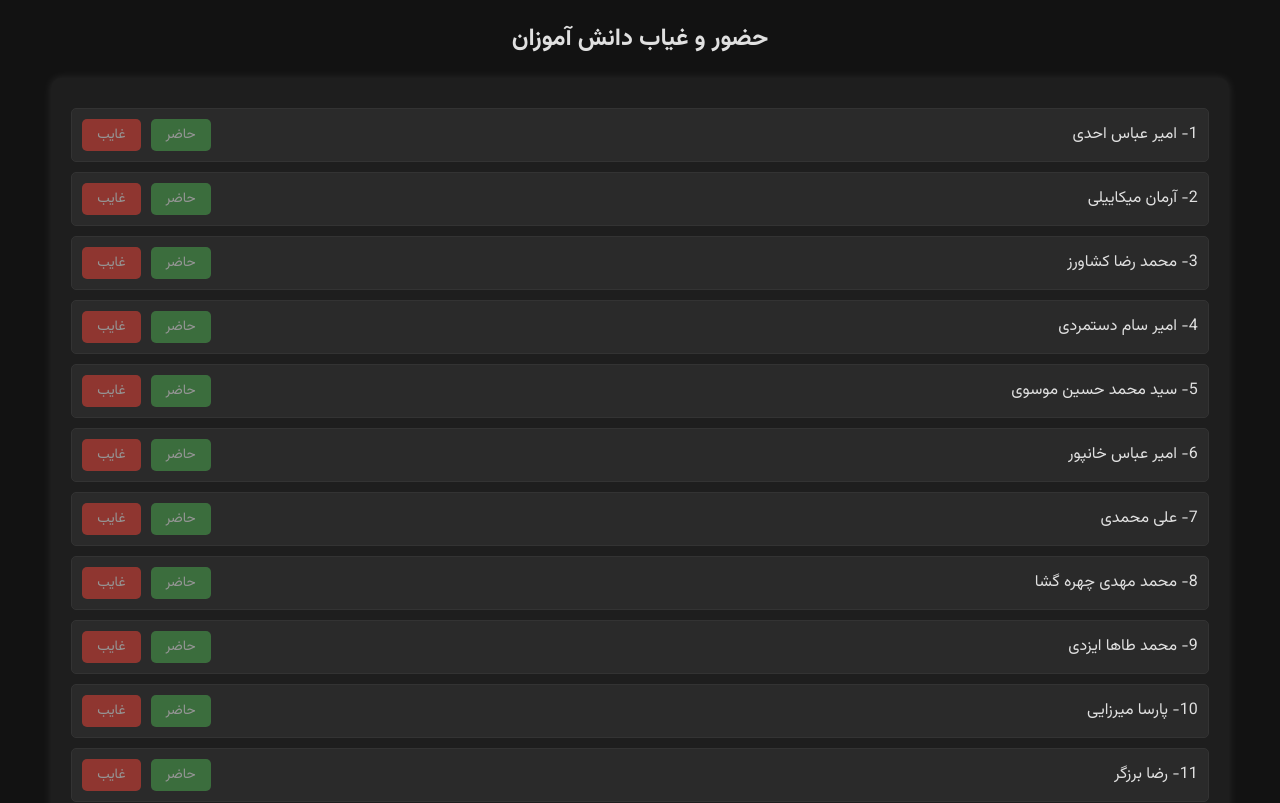
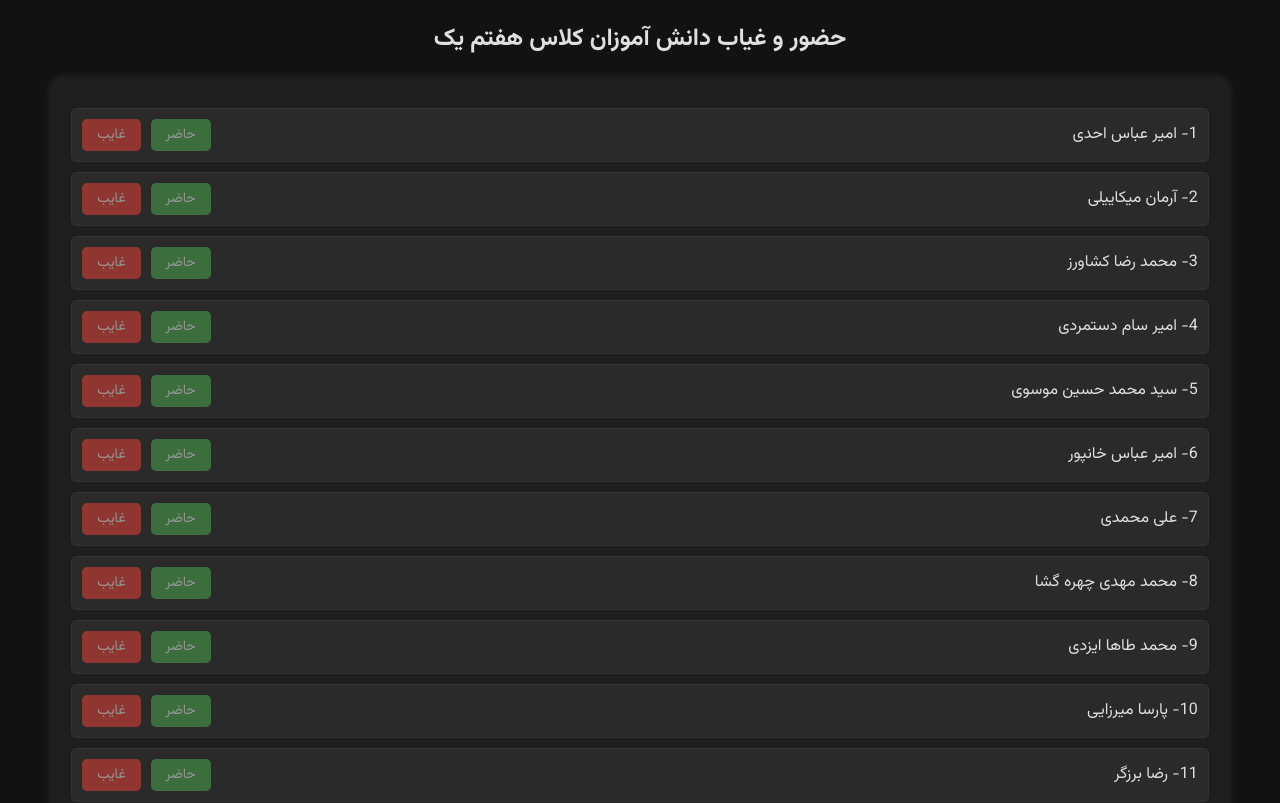
Before and after one commit to TAHAPIXEL/attendance-tracker, a plain HTML site: page index.html in a window 1280 px wide. Shown: the top 803 px of the page. Drawn offline with Linux system fonts and the light colour scheme.

Commit message:
index.html

```diff
--- a/index.html
+++ b/index.html
@@ -3,7 +3,7 @@
 <head>
     <meta charset="UTF-8">
     <meta name="viewport" content="width=device-width, initial-scale=1.0">
-    <title>حضور و غیاب دانش آموزان</title>
+    <title>حضور و غیاب دانش آموزان کلاس هفتم یک</title>
     <link rel="icon" href="logo.png" type="image/png">
     <link href="https://fonts.googleapis.com/css2?family=Vazirmatn:wght@400;700&display=swap" rel="stylesheet">
     <style>
@@ -25,7 +25,7 @@
     </style>
 </head>
 <body>
-    <h2>حضور و غیاب دانش آموزان</h2>
+    <h2>حضور و غیاب دانش آموزان کلاس هفتم یک</h2>
     <div class="container" id="studentsList"></div>
     <button class="confirm-button" onclick="confirmAttendance()">تایید</button>
     <div class="result-container-wrapper">
```
